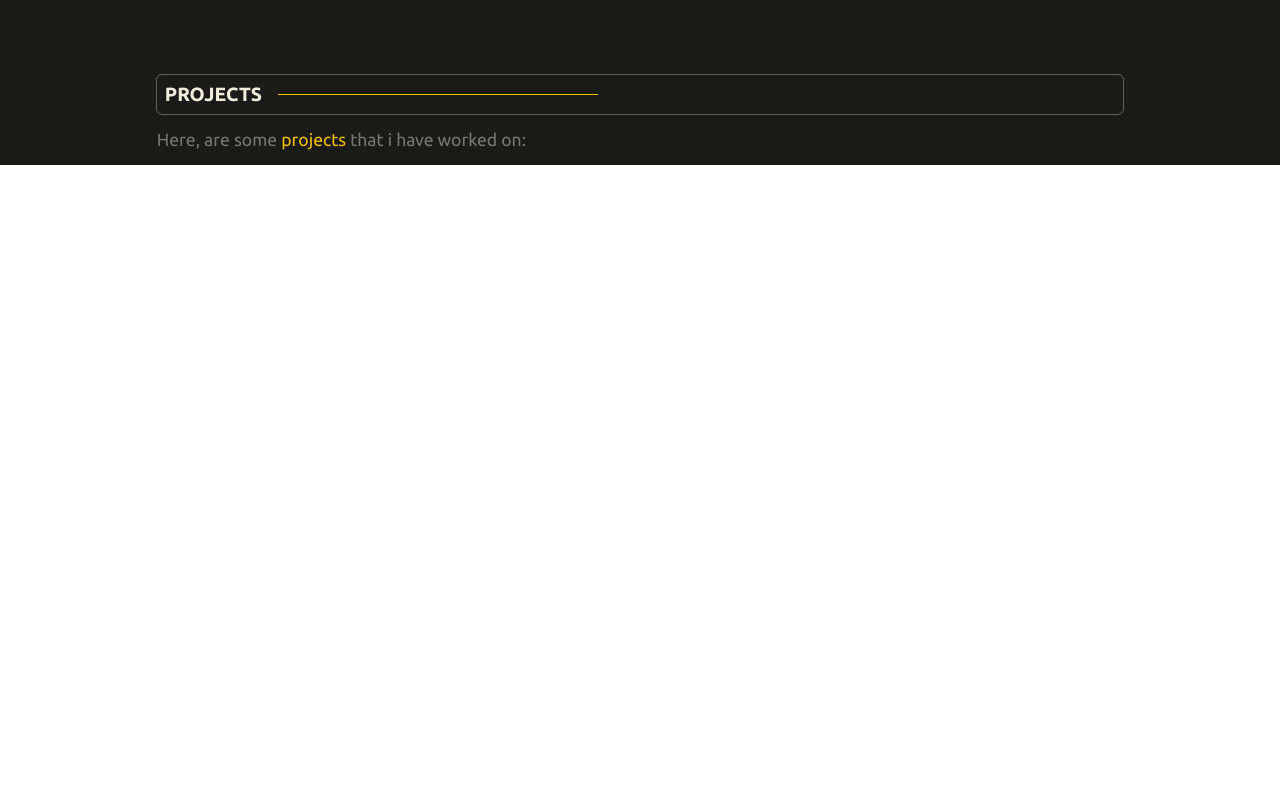
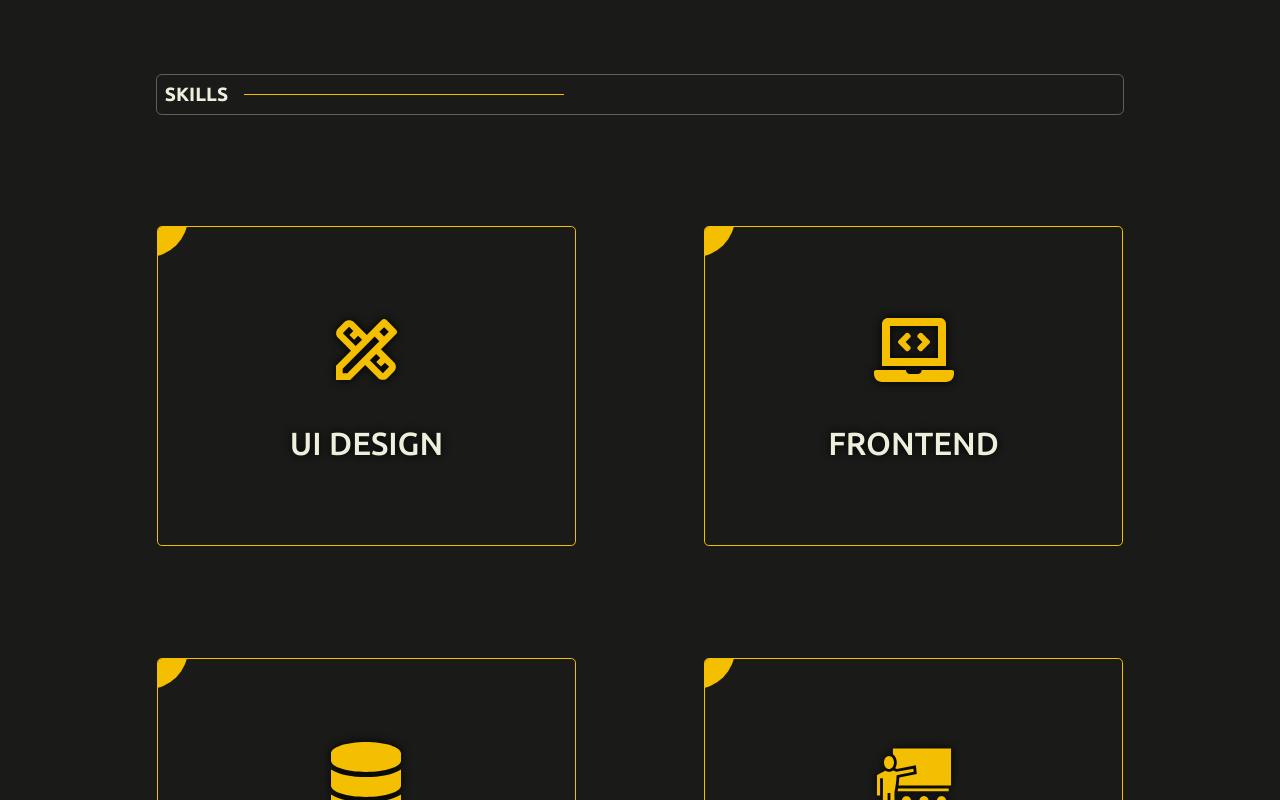
Before and after one commit to Sandeep-morya/Sandeep-morya, a React (Vite) app: page / in a window 1280 px wide. Shown: the part 1640-2440 px from the top of the page. Before the commit the page ends 1805 px from the top, so only its background shows below. Built offline with nearby package versions, Linux system fonts and the light colour scheme.

Commit message:
skills added

```diff
--- a/package.json
+++ b/package.json
@@ -10,7 +10,8 @@
   },
   "dependencies": {
     "react": "^18.2.0",
-    "react-dom": "^18.2.0"
+    "react-dom": "^18.2.0",
+    "react-icons": "^4.7.1"
   },
   "devDependencies": {
     "@types/react": "^18.0.26",
--- a/src/Components/About.tsx
+++ b/src/Components/About.tsx
@@ -46,6 +46,7 @@ const About = () => {
 					<div></div>
 				</div>
 			</div>
+
 		</div>
 	);
 };
--- /dev/null
+++ b/src/Components/Card.tsx
@@ -0,0 +1,24 @@
+import React, { Children, ReactNode, useContext } from "react";
+import { IconType } from "react-icons/lib/esm/iconBase";
+import { ThemeContext } from "../Provider/ThemeContextProvider";
+
+import "../Theme/card.css";
+interface Props {
+	title: String;
+	Icon: IconType;
+}
+
+const Card = ({ Icon, title }: Props) => {
+  const { theme, colorMode, toggleColorMode } = useContext(ThemeContext);
+	return (
+		<div className="card">
+				<div className="card_icon">
+					<Icon/>
+				</div>
+				<div className="card_text">{title}</div>
+
+		</div>
+	);
+};
+
+export default Card;
--- a/src/Components/Content.tsx
+++ b/src/Components/Content.tsx
@@ -1,10 +1,9 @@
 import React from "react";
 import "../Theme/content.css";
 import About from "./About";
-import Button from "./Button";
 import Intro from "./Intro";
 import Projects from "./Projects";
-import Tech from "./Tech";
+import Skills from "./DevSkills"
 type Props = {};
 
 const Content = (props: Props) => {
@@ -12,8 +11,8 @@ const Content = (props: Props) => {
 		<div className="content">
 			<Intro />
 			<About />
-			{/* <Tech /> */}
-			<Projects />
+			<Skills />
+			{/* <Projects /> */}
 		</div>
 	);
 };
--- /dev/null
+++ b/src/Components/DevSkills.tsx
@@ -0,0 +1,28 @@
+import React from "react";
+
+import "../Theme/skills.css";
+import Title from "./Title";
+import Card from "./Card";
+import { MdOutlineDesignServices } from "react-icons/md";
+import { BiTestTube } from "react-icons/bi";
+import { VscDebug } from "react-icons/vsc";
+import { GiTeacher } from "react-icons/gi";
+import { FaDatabase, FaLaptopCode } from "react-icons/fa";
+
+const Skills = () => {
+	return (
+		<div className="skills" id="skills">
+			<Title title={"Skills"} />
+			<div className="cards">
+				<Card title={"ui design"} Icon={MdOutlineDesignServices}></Card>
+				<Card title={"frontend"} Icon={FaLaptopCode}></Card>
+				<Card title={"backend"} Icon={FaDatabase}></Card>
+				<Card title={"mentor"} Icon={GiTeacher}></Card>
+				<Card title={"debugging"} Icon={VscDebug}></Card>
+				<Card title={"testing"} Icon={BiTestTube}></Card>
+			</div>
+		</div>
+	);
+};
+
+export default Skills;
--- a/src/Components/Navbar.tsx
+++ b/src/Components/Navbar.tsx
@@ -11,8 +11,9 @@ const Navbar = (props: Props) => {
 			<div className="navlinks">
 				<a href="#">intro</a>
 				<a href="#about">about me</a>
+				<a href="#skills">skills</a>
+				<a href="#skills">dev tools</a>
 				<a href="#projects">projects</a>
-				<a href="#tech">technologies</a>
 				<a href="#">contact</a>
 			</div>
 			<Button title="Download Resume" />
--- /dev/null
+++ b/src/Theme/card.css
@@ -0,0 +1,47 @@
+.card {
+    flex: 1 25%;
+	width: 15rem;
+	height: 20rem;
+	display: flex;
+	justify-content: center;
+	flex-direction: column;
+	align-items: center;
+	gap: 2rem;
+	border-radius: 0.3rem;
+    position: relative;
+    overflow: hidden;
+    background-color: rgba(244, 191, 0, 0);
+    transition: all 0.5s;
+    border: .2px solid rgba(244, 191, 0, 1)
+}
+
+.card::before{
+    position: absolute;
+    top:-50px;
+    left: -50px;
+    border-radius: 50%;
+    content: "";
+    width: 5rem;
+    height: 5rem;
+    background-color: rgba(244, 191, 0, 1);
+}
+
+.card:hover{
+    background-color: rgba(244, 191, 0, 0.05);
+}
+
+
+
+.card_icon > * {
+	color: rgba(244, 191, 0, 1);
+	font-size: 5rem;
+    filter: drop-shadow(0 0 5px black);
+}
+.card_text {
+	font-size: 2rem;
+	font-weight: 500;
+	text-transform: uppercase;
+    text-align: center;
+    word-wrap: break-word;
+    filter: drop-shadow(0 0 5px black);
+}
--- /dev/null
+++ b/src/Theme/skills.css
@@ -0,0 +1,20 @@
+.skills {
+padding-top: 10rem;
+	display: flex;
+	flex-direction: column;
+	width: 100%;
+}
+.cards {
+	/* margin: 0;
+	padding: 0;
+	gap: 0; */
+	margin-top: 7rem;
+	width: inherit;
+	display: flex;
+	column-gap: 8rem;
+	row-gap: 7rem;
+	justify-content: space-between;
+	flex-wrap: wrap;
+	align-items: center;
+
+}
--- a/src/Theme/tech.css
+++ /dev/null
@@ -1,6 +0,0 @@
-.tech{
-    padding-top: 10rem;
-	display: flex;
-	flex-direction: column;
-	width: 100%;
-}
```
Also changed, not shown: src/Components/Tech.tsx (deleted, +0 -14 lines), src/Theme/about.css (line endings or trailing spaces), 1 other file (tests, documents, lock files or other folders).
